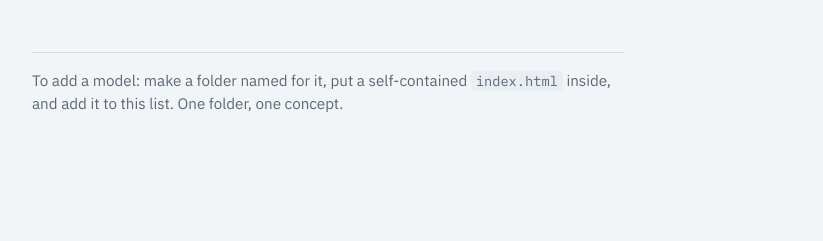
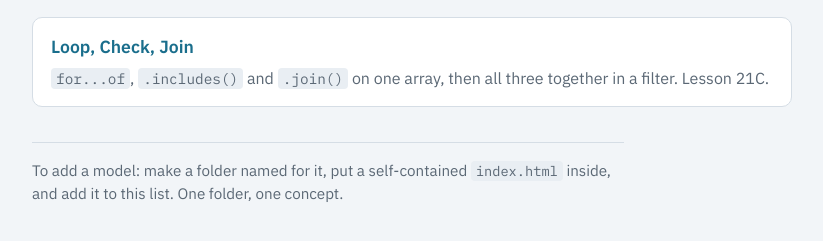
Before and after one commit to jrw2july/code559-code-examples, a plain HTML site: page index.html in a window 1280 px wide. Shown: the part 171-412 px from the top of the page, without its empty margins (228-1051 px from the left). Drawn offline with Linux system fonts and the light colour scheme.

Commit message:
Add the Loop, Check, Join model
for...of, .includes() and .join() on one editable array, then all three together in a filter. Every code box prints the function that runs.

Co-Authored-By: Claude Fable 5.1 <noreply@anthropic.com>
Claude-Session: https://claude.ai/code/session_01N6GBYEuny54KpsMJP5K9cw

```diff
--- a/index.html
+++ b/index.html
@@ -42,6 +42,10 @@
     </header>
 
     <ul class="models">
+      <li>
+        <a href="loop-check-join/">Loop, Check, Join</a>
+        <p><code>for...of</code>, <code>.includes()</code> and <code>.join()</code> on one array, then all three together in a filter. Lesson 21C.</p>
+      </li>
     </ul>
 
     <p class="how">To add a model: make a folder named for it, put a self-contained <code>index.html</code> inside, and add it to this list. One folder, one concept.</p>
```
Also changed, not shown: 1 other file.
